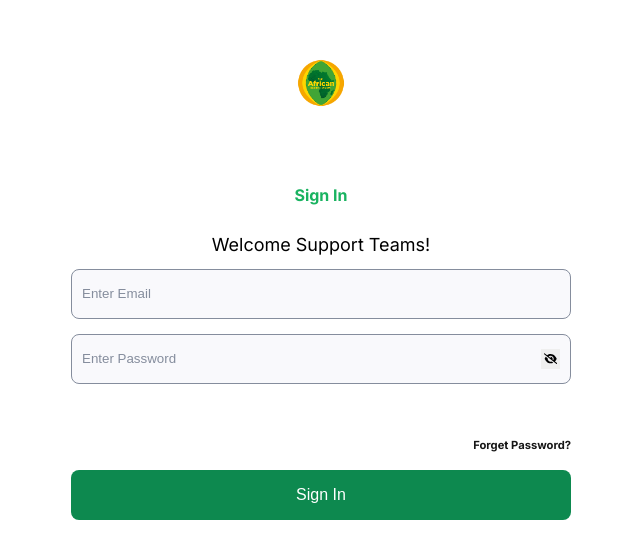
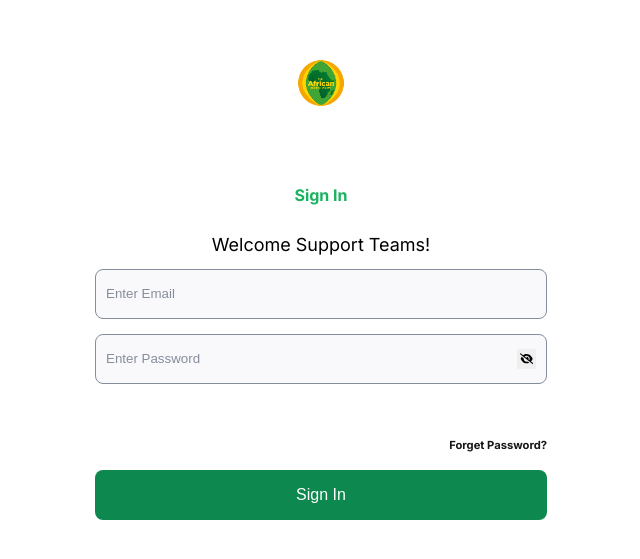
Before and after one commit to Arhne/african-rebirth, a Next.js app: page / in a window 1280 px wide. Shown: the part 101-660 px from the top of the page, without its empty margins (319-959 px from the left). Built offline with nearby package versions, Linux system fonts and the light colour scheme.

Commit message:
fixed padding issue

```diff
--- a/src/app/page.module.css
+++ b/src/app/page.module.css
@@ -1,7 +1,9 @@
 .container {
   max-width: 500px;
   margin: 0 auto;
-}
+  padding-inline: 1.5rem;
+  height: 100vh;
+  }
 
 .topImage {
     display: none;
```
